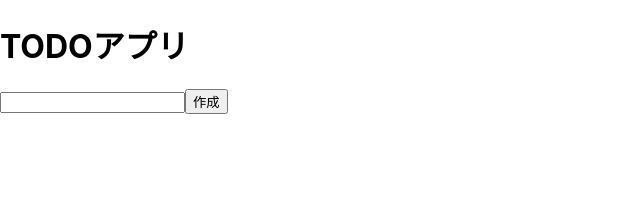
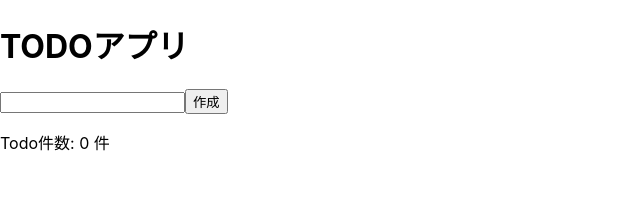
Before and after one commit to mkurom/coding-test, a React (Create React App) app: page / in a window 1280 px wide. Shown: the top 220 px of the page, without its empty margins (0-640 px from the left). Built offline with nearby package versions, Linux system fonts and the light colour scheme.

Commit message:
TodoList.jsxにも反映

```diff
--- a/src/TodoList.jsx
+++ b/src/TodoList.jsx
@@ -1,16 +1,31 @@
+// import { AiOutlineCheck } from "react-icons/fa"
+import React from "react";
+
 export const TodoList = (props) => {
 
-  const { todoItems } = props;
+  const { todoItems, onClickDone, onClickDelete } = props;
 
   if (todoItems === undefined) return;
 
-  const todoList = todoItems.map((item) =>
+  const todoList = todoItems.map((item, index) =>
     <li key={item.text}>
-      {item.text}
+      <div>
+        {item.text}
+        {item.done && " 完了済"}
+        <div>
+          <button type="button" onClick={() => onClickDone(index)}>{
+            item.done ? "未完了" : "完了"
+          }</button>
+          <button type="button" onClick={() => onClickDelete(index)}>削除</button>
+        </div>
+      </div>
     </li>
   );
 
   return (
-    <ul>{todoList}</ul>
+    <div>
+      <p>Todo件数: {todoItems.length} 件</p>
+      <ul>{todoList}</ul>
+    </div>
   );
 }
```
